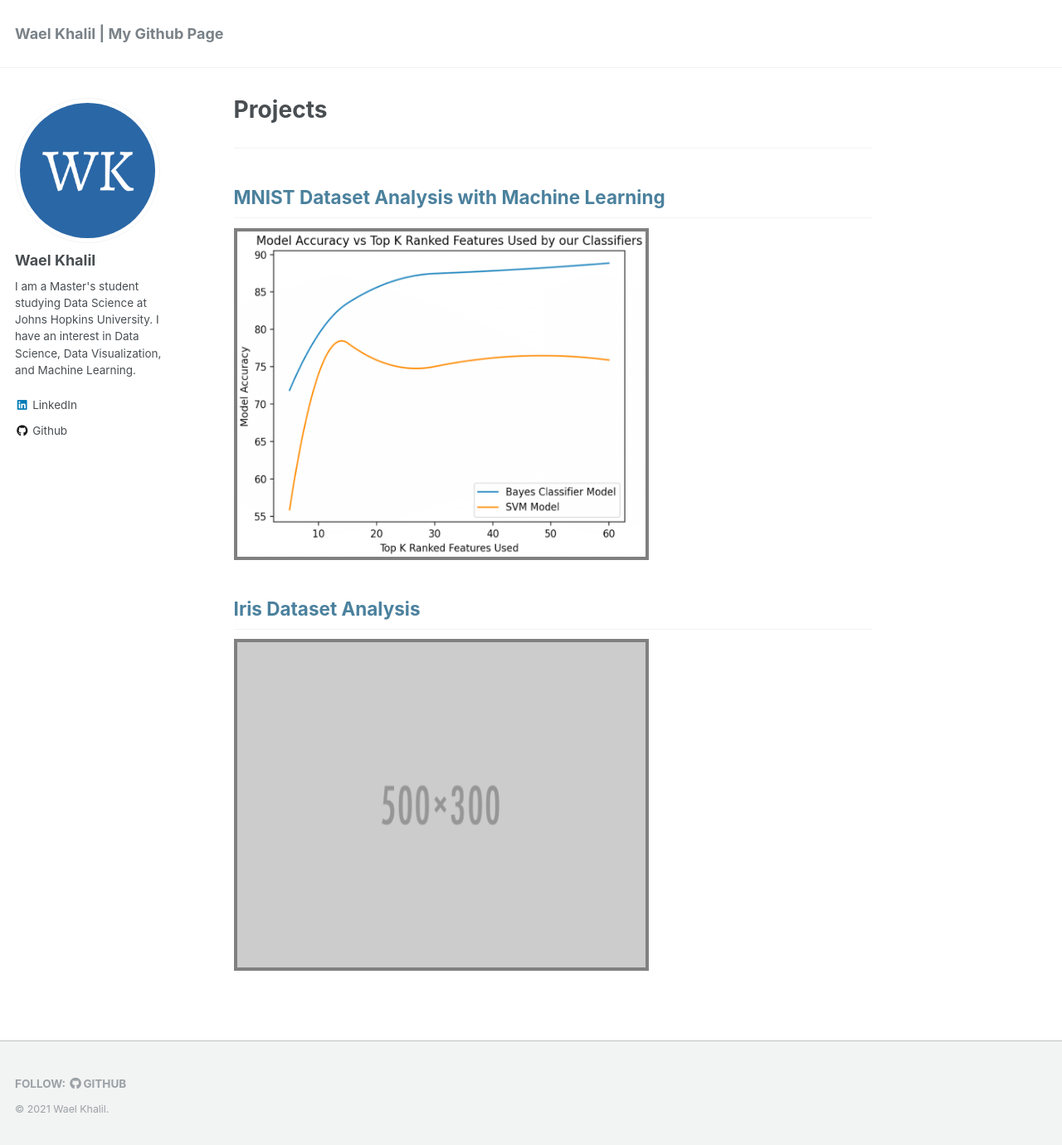
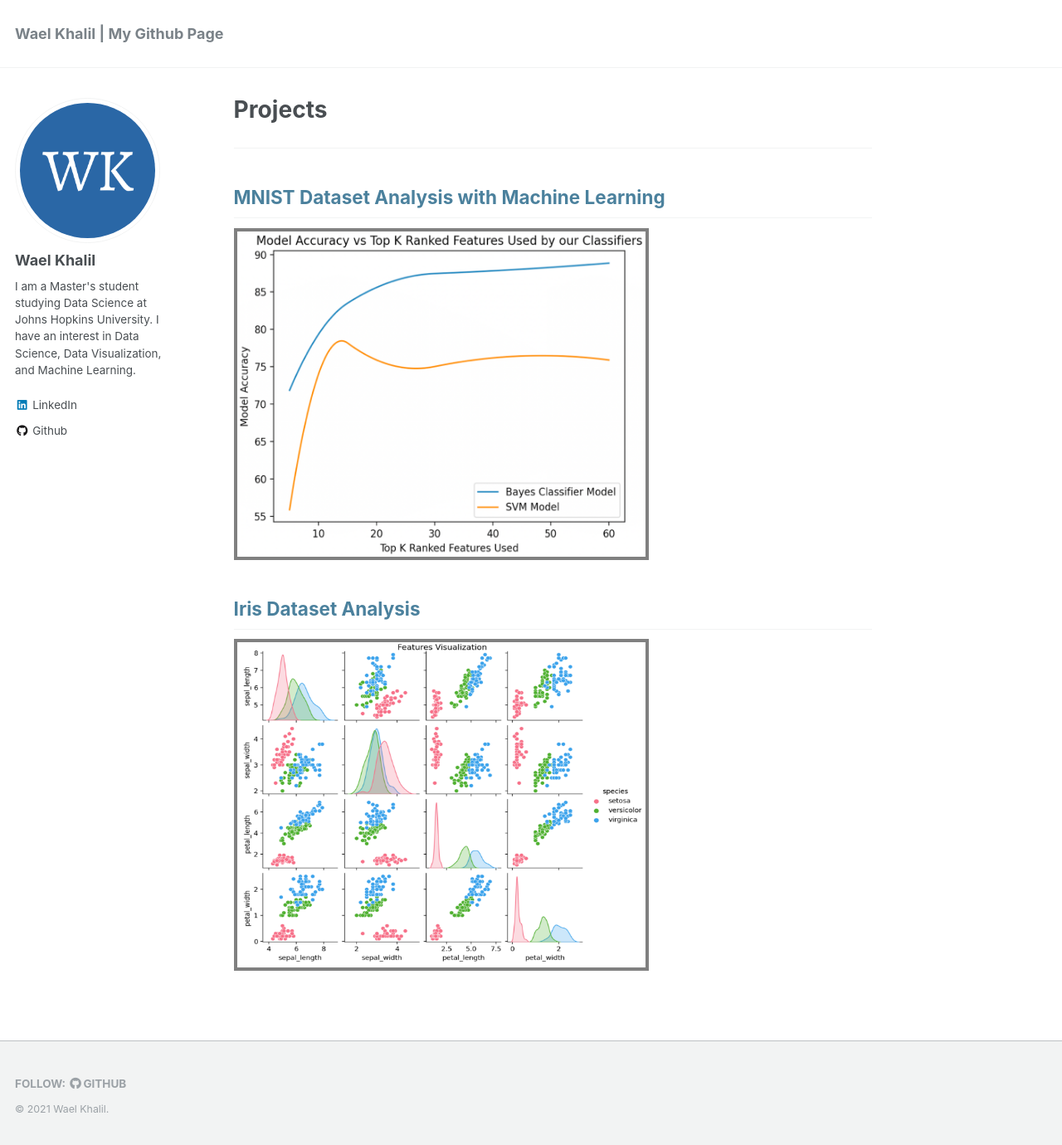
Before and after one commit to WK-EE/WK-EE.github.io, a Jekyll site: the page built from _pages/about.md, in a window 1280 px wide and 1383 px high. Shown: the top 1380 px of the window at 83% size. Built offline with Jekyll 4.4.1, drawn with Linux system fonts in a browser that asks for light colours.

Commit message:
Update about.md

```diff
--- a/_pages/about.md
+++ b/_pages/about.md
@@ -25,7 +25,7 @@ redirect_from:
 <h2 style="color:#4b819d"> Iris Dataset Analysis </h2>
 <p>
   <a href= "https://github.com/WK-EE/Iris-Dataset-Analysis" title="WK-EE Iris Dataset Analysis">
-    <img src= '/images/500x300.png' alt= "Results Snapshot"
+    <img src= '/images/features_visualization.png' alt= "Results Snapshot"
          style = "width: 500px; height: 400px; border: #808080 4px solid"/>
   </a>
 </p>
```
